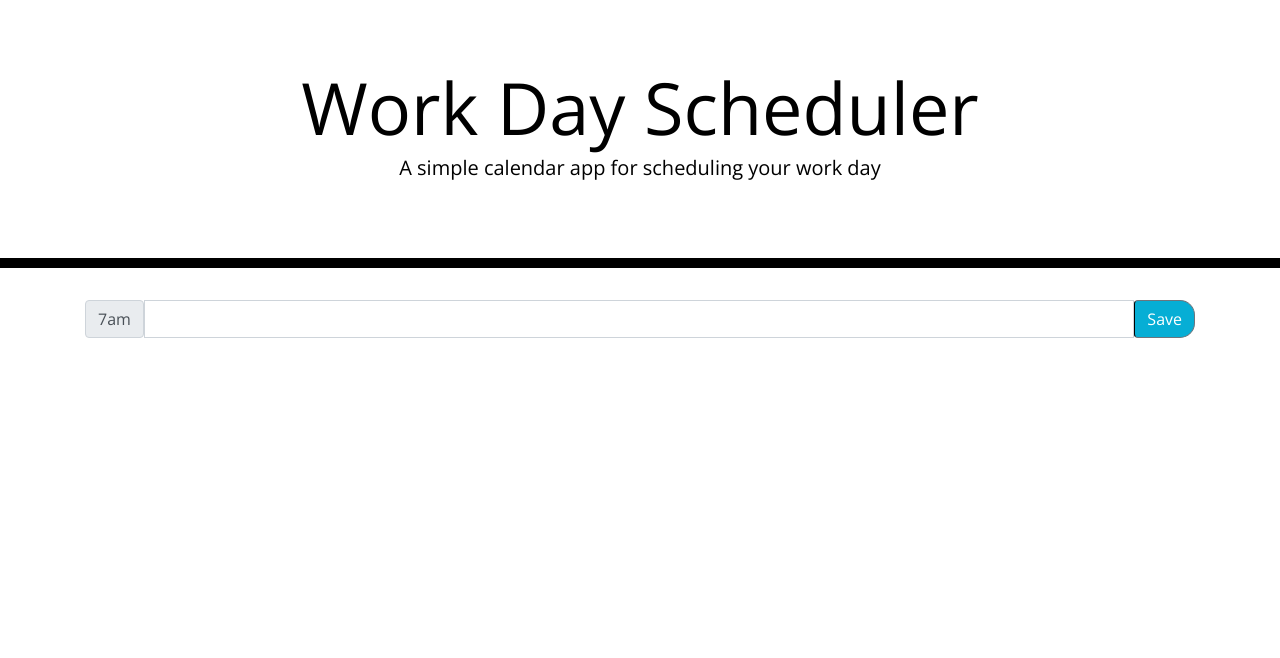
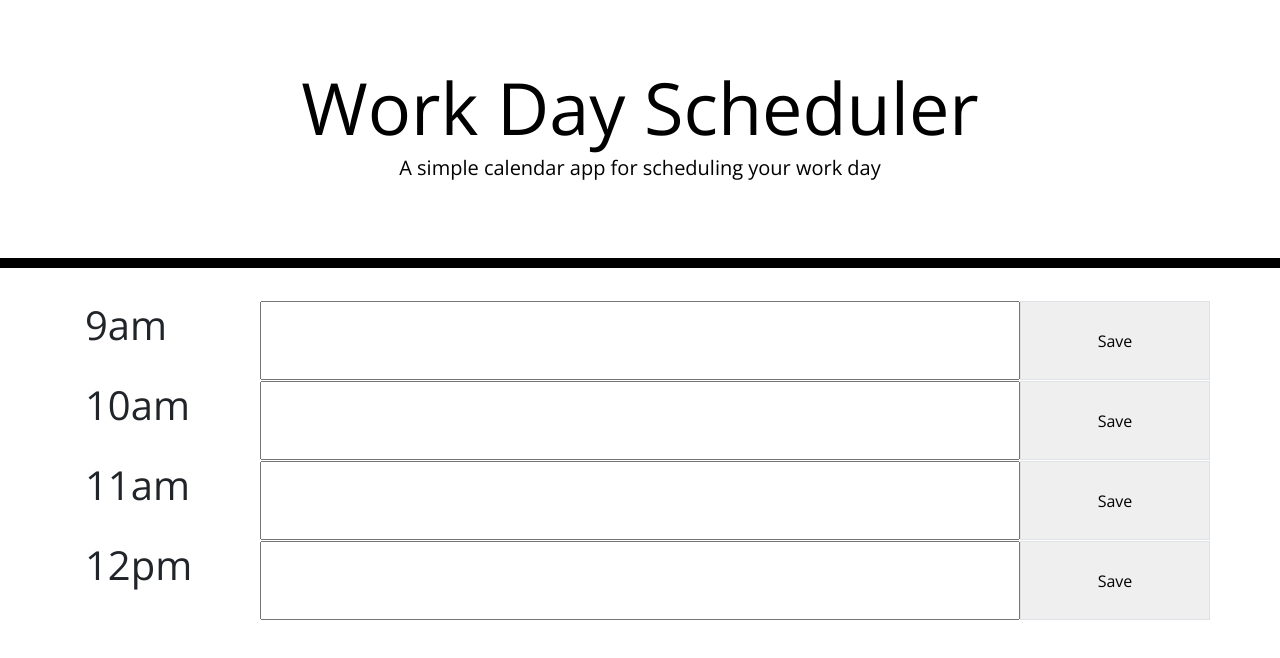
Before and after one commit to Awfiscus/keep-your-workday-organized, a plain HTML site: page index.html in a window 1280 px wide. Drawn offline with nearby package versions, Linux system fonts and the light colour scheme.

Commit message:
added html for rows on calendar to input data to be saved

```diff
--- a/index.html
+++ b/index.html
@@ -30,13 +30,30 @@
     </header>
     <div class="container">
       <!-- Timeblocks go here -->
-      <div class="input-group mb-3">
-        <span class="input-group-text" id="basic-addon3">7am</span>
-        <input type="text" class="form-control" id="basic-url" aria-describedby="basic-addon3"><button class="btn btn-outline-secondary saveBtn" type="button" id="button-addon2">Save</button>
+      <div id="9am" class="row">
+        <h1 class="col-2">9am</h1>
+        <input type="text" class="col-8"></input>
+        <button class="border col-2">Save</button>
+      </div>
+      <div id="10am" class="row">
+        <h1 class="col-2">10am</h1>
+        <input type="text" class="col-8"></input>
+        <button class="border col-2">Save</button>
+      </div>
+      <div id="11am" class="row">
+        <h1 class="col-2">11am</h1>
+        <input type="text" class="col-8"></input>
+        <button class="border col-2">Save</button>
+      </div>
+      <div id="12pm" class="row">
+        <h1 class="col-2">12pm</h1>
+        <input type="text" class="col-8"></input>
+        <button class="border col-2">Save</button>
       </div>
     </div>
 
     <script src="https://cdnjs.cloudflare.com/ajax/libs/jquery/3.2.1/jquery.min.js"></script>
     <script src="https://cdnjs.cloudflare.com/ajax/libs/moment.js/2.24.0/moment.min.js"></script>
+    <script src="script.js"></script>
   </body>
 </html>
--- a/script.js
+++ b/script.js
@@ -3,7 +3,10 @@
 //When the time is on the current hour the time block is red
 //When the time is future the time block is green
 
-
+//first thing get from local storage
+//if something in there, put it in appropriate textarea
+var text = localStorage.getItem("9am")
+console.log(text);
 //Functions:
 
 //Need a function to equate if a time block value is equal to current time then determine its color
@@ -15,3 +18,13 @@
 //Event Listeners:
 
 //Need an event listener for save buttons to kick off function for storing input data into local storage
+var saveBtn = $(".saveBtn")
+
+saveBtn.click(function() {
+  var btn = $(this)
+  var row = btn.parent()
+  var textarea = row.children("texarea")
+  console.log(bt.parent().children());
+})
+
+//save to local storage
```
